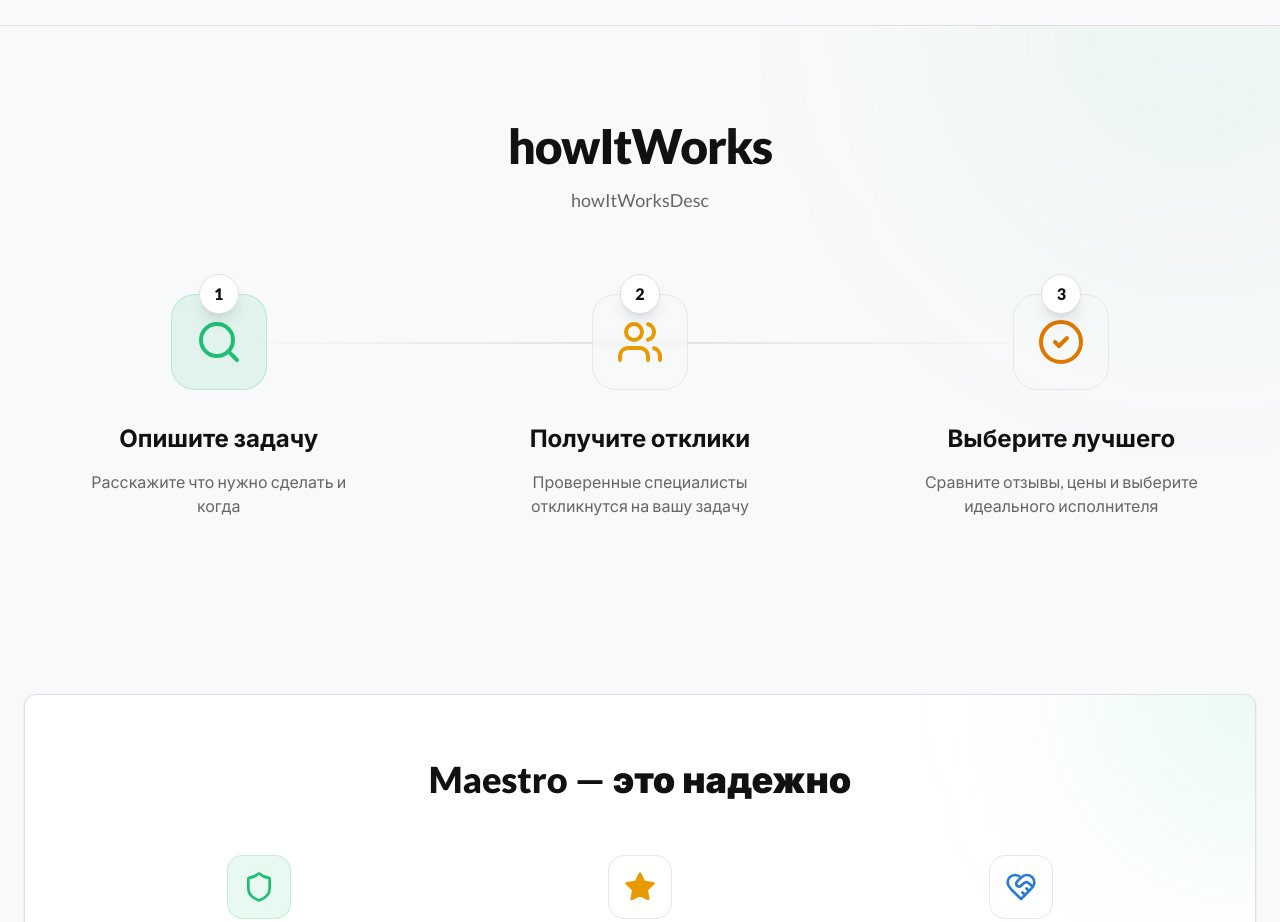
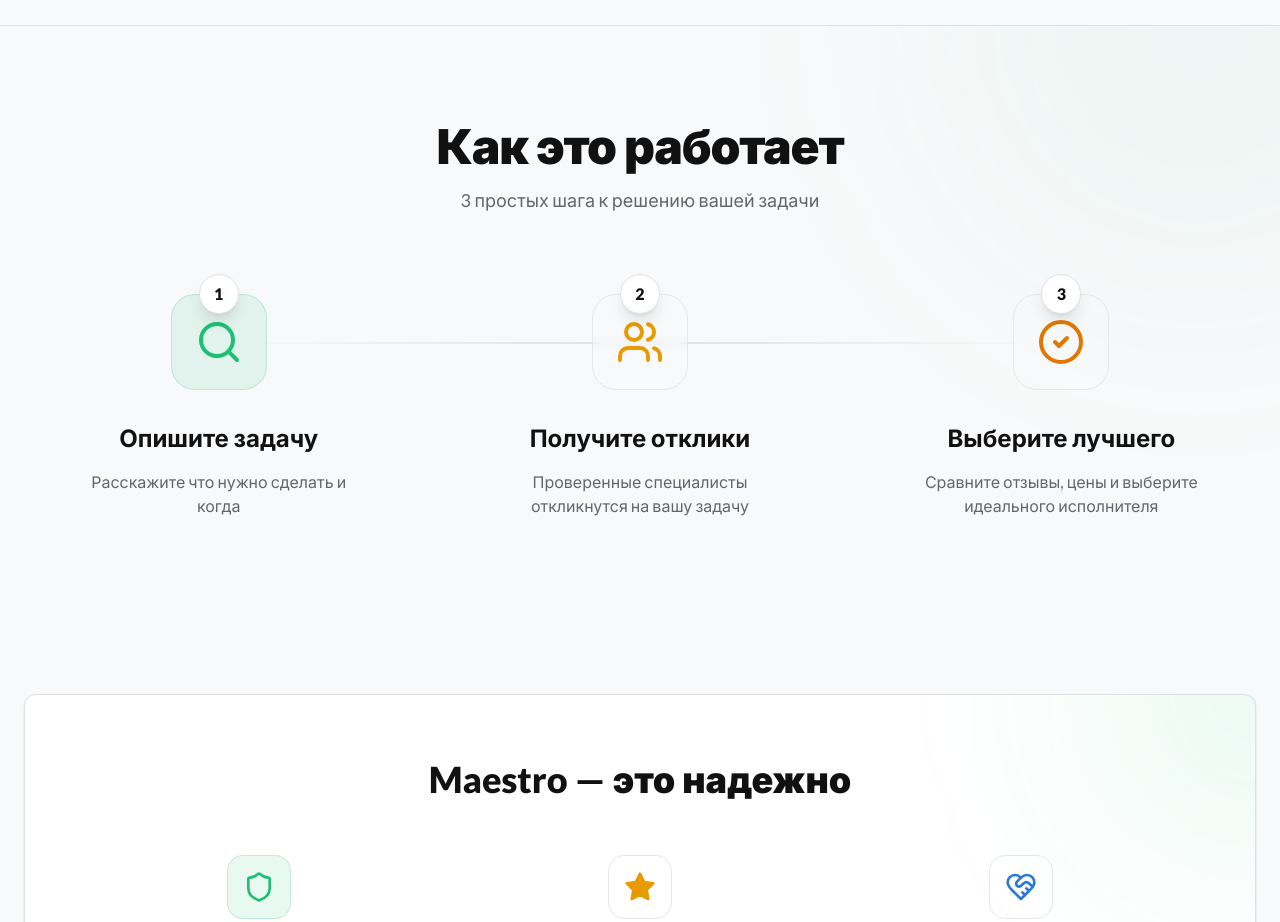
Before and after one commit to xumezzan/maestro_uz, a React (Vite) app: page /#/ in a window 1280 px wide. Shown: the part 1800-2722 px from the top of the page. Built offline with nearby package versions, Linux system fonts and the light colour scheme; no server answers.

Commit message:
Fix translation keys for How It Works section

```diff
--- a/pages/HomePage.tsx
+++ b/pages/HomePage.tsx
@@ -190,8 +190,12 @@
 
         <div className="fiverr-container relative z-10">
           <div className="text-center mb-16 md:mb-20">
-            <h2 className="text-3xl md:text-5xl font-black text-heading mb-4 tracking-tight">{t('howItWorks') || 'Как это работает'}</h2>
-            <p className="text-fiverr-text-muted text-lg max-w-2xl mx-auto">{t('howItWorksDesc') || 'Найти идеального исполнителя проще, чем кажется. Всего три шага до готового результата.'}</p>
+            <h2 className="text-3xl md:text-5xl font-black text-heading mb-4 tracking-tight">
+              {t('howItWorksTitle')}
+            </h2>
+            <p className="text-fiverr-text-muted text-lg max-w-2xl mx-auto">
+              {t('howItWorksSubtitle')}
+            </p>
           </div>
 
           <div className="grid md:grid-cols-3 gap-12 md:gap-8 relative">
```
